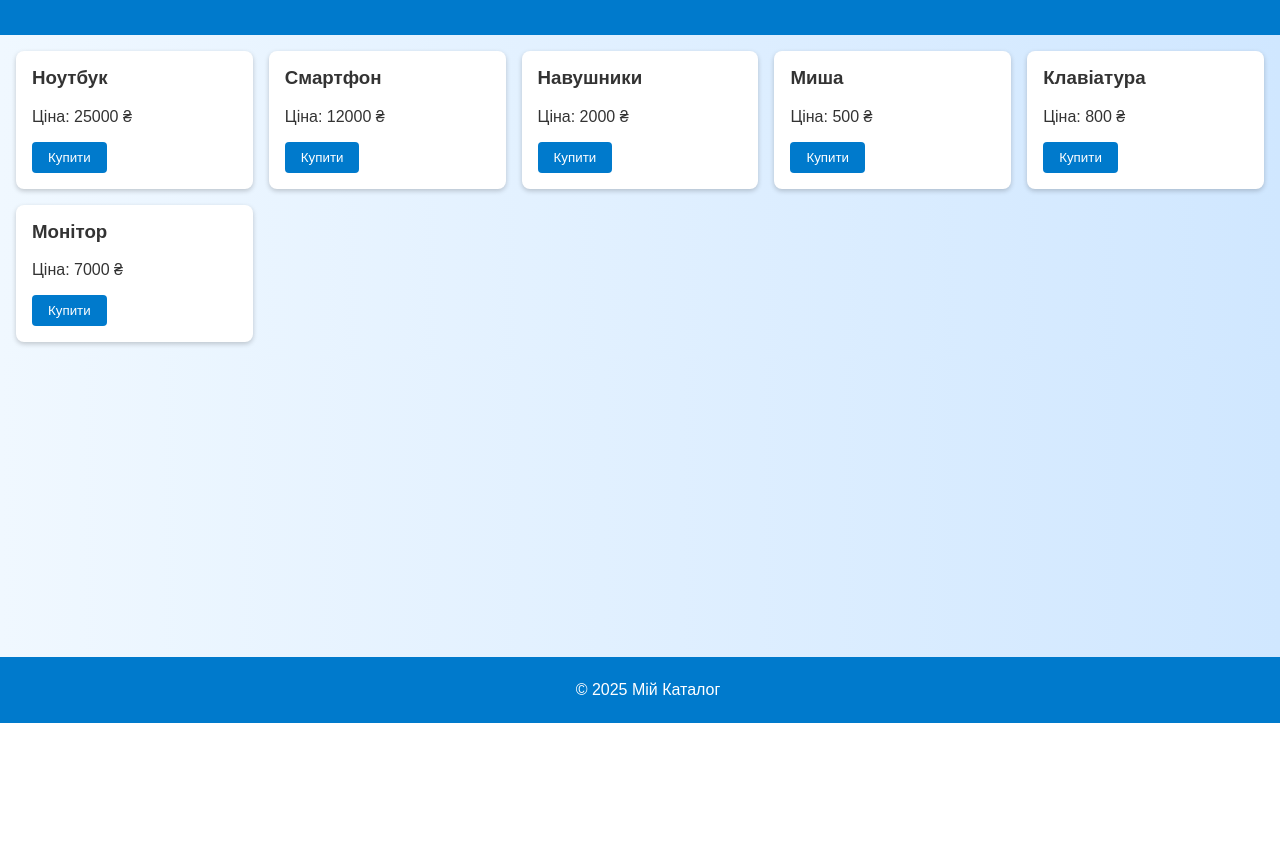
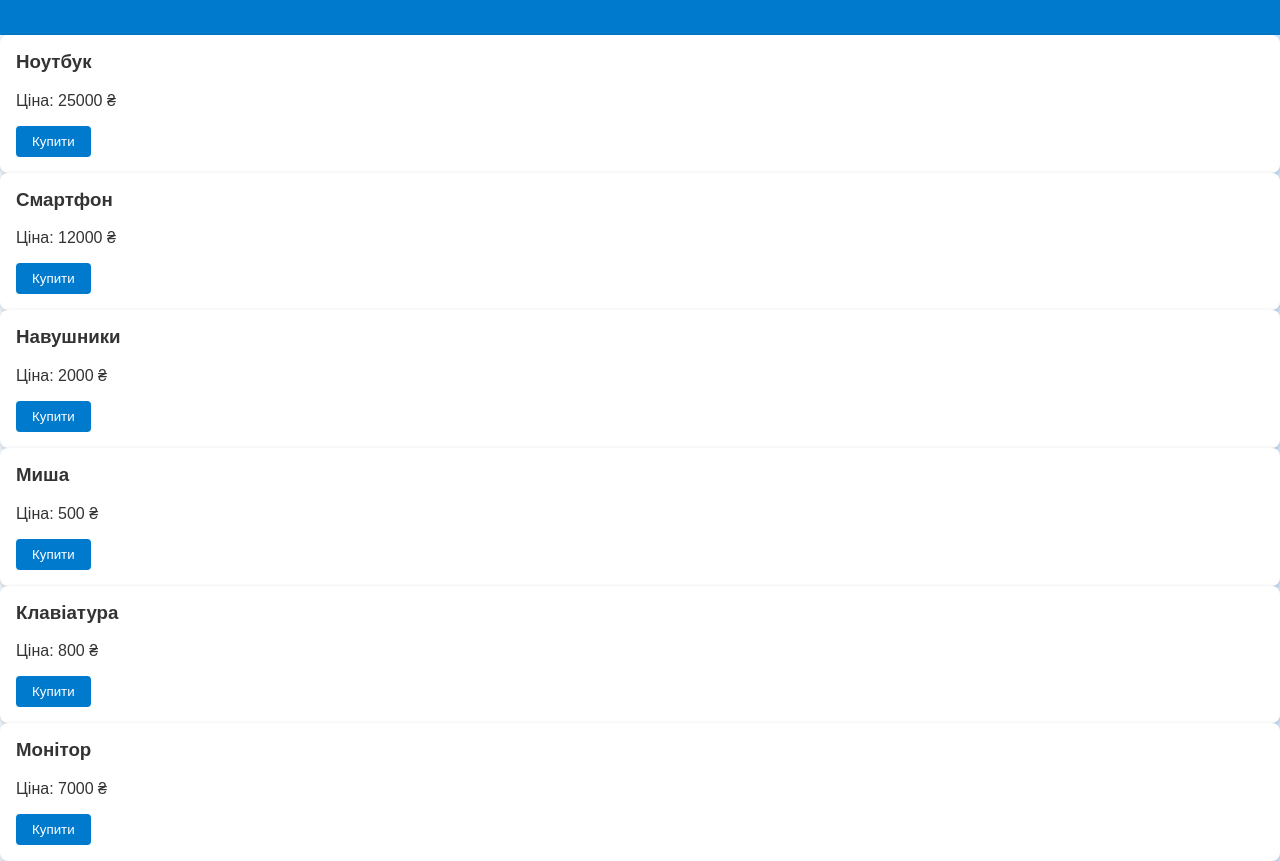
Before and after one commit to andriyko66/team-project, a website: page course-app/frontend/index.html in a window 1280 px wide. Shown: the part 77-938 px from the top of the page. Before the commit the page ends 800 px from the top, so only its background shows below. Drawn offline with Linux system fonts and the light colour scheme; files that its build step writes are made by us from their sources; files whose address does not match are found by name.

Commit message:
Update index.html for improved structure and metadata

```diff
--- a/course-app/frontend/index.html
+++ b/course-app/frontend/index.html
@@ -1,22 +1,17 @@
 <!DOCTYPE html>
 <html lang="uk">
 <head>
-  <meta charset="UTF-8">
-  <title>Каталог товарів</title>
-  <link rel="stylesheet" href="style.css">
+  <meta charset="UTF-8" />
+  <meta name="viewport" content="width=device-width, initial-scale=1.0" />
+  <title>Мій Каталог Товарів</title>
+  <link rel="stylesheet" href="style.css" />
 </head>
 <body>
   <header>
     <h1>Мій Каталог Товарів</h1>
   </header>
 
-  <main>
-    <div id="product-list" class="product-list"></div>
-  </main>
-
-  <footer>
-    <p>© 2025 Мій Каталог</p>
-  </footer>
+  <main id="product-list"></main>
 
   <script src="app.js"></script>
 </body>
```
